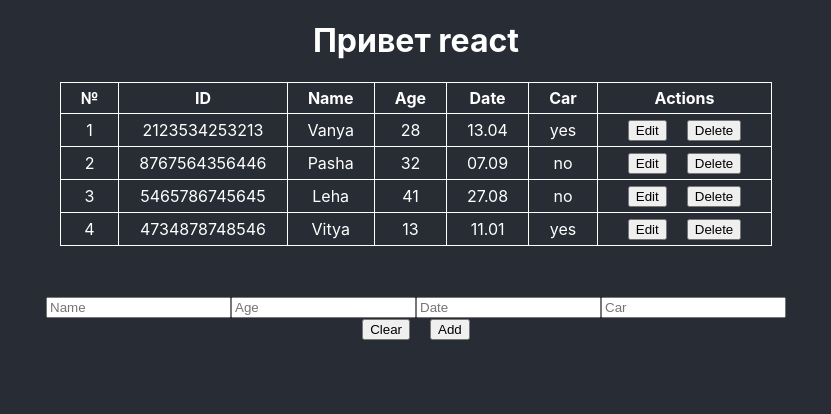
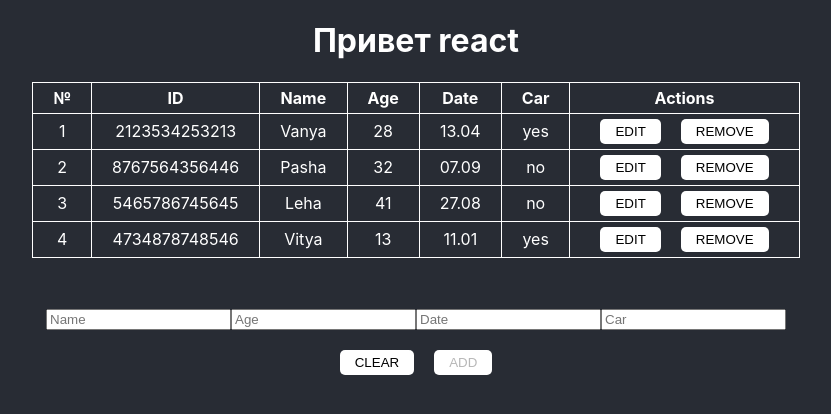
Before and after one commit to vasilievanton/react_project, a React (Create React App) app: page / in a window 1280 px wide. Shown: the top 414 px of the page, without its empty margins (224-1055 px from the left). Built offline with nearby package versions, Linux system fonts and the light colour scheme.

Commit message:
now you can add, edit and remove  note

```diff
--- a/src/components/Table.jsx
+++ b/src/components/Table.jsx
@@ -13,15 +13,50 @@ const Table = (props) => {
     const [data, setData] = useState(props.value);
 
     const [userData, setUserData] = useState(initialValue);
-    const [users, setUsers] = useState([data]);
+    const [users, setUsers] = useState(data);
+    console.log(userData);
+    const [editTableUserData, setEditTableUserData] = useState({
+        isEdit: false,
+        indexUser: null,
+    });
+
+    const handleRemoveClick = (id, index) => {
+        console.log(id);
+        setData(data.filter((user, userIndex) => userIndex !== index));
+        setUsers(users.filter((user, userIndex) => userIndex !== index));
+    };
+    console.log(data);
+    console.log(users);
+
+    const isLillFields = userData.name || userData.age || userData.date || userData.name;
 
     const handleSubmitUser = (e) => {
         e.preventDefault();
+        if (isLillFields) {
+            if (editTableUserData.isEdit) {
+                const editedData = users;
+                editedData.splice(editTableUserData.userIndex, 1, userData);
+                setUsers(editedData);
+                setEditTableUserData({
+                    isEdit: false,
+                    indexUser: null,
+                });
+            } else {
                 setUsers((prevState) => [...prevState, userData]);
                 setData((prevState) => [...prevState, userData]);
+            }
             setUserData(initialValue);
+        }
     };
+
+    const handleClickClean = () => setUserData(initialValue);
     console.log(users);
+    const handleClickEdit = (data, index) => {
+        console.log(data);
+        setUserData(data);
+        setEditTableUserData({ isEdit: true, userIndex: index });
+    };
+
     return (
         <div>
             <table className="table">
@@ -50,22 +85,26 @@ const Table = (props) => {
                             <td>{person.car}</td>
                             <td>
                                 <div>
-                                    <button>Edit</button>
-                                    <button>Delete</button>
+                                    <button onClick={() => handleClickEdit(person, index)}>Edit</button>
+                                    <button onClick={() => handleRemoveClick(person.id, index)}>Remove</button>
                                 </div>
                             </td>
                         </tr>
                     ))}
                 </tbody>
             </table>
-            <form onSubmit={handleSubmitUser}>
+            <form onSubmit={handleSubmitUser} onReset={handleClickClean}>
+                <div>
                     <input placeholder="Name" onChange={(e) => setUserData((prevState) => ({ ...prevState, name: e.target.value, id: Date.now() }))} value={userData.name} />
                     <input placeholder="Age" onChange={(e) => setUserData((prevState) => ({ ...prevState, age: e.target.value, id: Date.now() }))} value={userData.age} />
                     <input placeholder="Date" onChange={(e) => setUserData((prevState) => ({ ...prevState, date: e.target.value, id: Date.now() }))} value={userData.date} />
                     <input placeholder="Car" onChange={(e) => setUserData((prevState) => ({ ...prevState, car: e.target.value, id: Date.now() }))} value={userData.car} />
-                <div>
+                </div>
+                <div className="form__btns">
                     <button type="reset">Clear</button>
-                    <button type="submit">Add</button>
+                    <button disabled={!isLillFields} type="submit">
+                        {editTableUserData.isEdit ? 'Edit' : 'Add'}
+                    </button>
                 </div>
                 {/* <input onChange={(event) => setPerson(event.target.value)} type="text" value={person} /> */}
             </form>
--- a/src/components/Table.module.css
+++ b/src/components/Table.module.css
@@ -9,9 +9,18 @@ thead {
 
 td {
     padding: 5px 20px;
-    border: 1px solid white;
+    border: 1px solid #fff;
 }
 
 button {
+    background: #fff;
+    border-radius: 5px;
+    border: none;
+    margin: 20px 10px;
+    padding: 5px 15px;
+    text-transform: uppercase;
+}
+
+table button {
     margin: 0 10px;
 }
```
Lines whose indentation alone changed are shown as unchanged.
